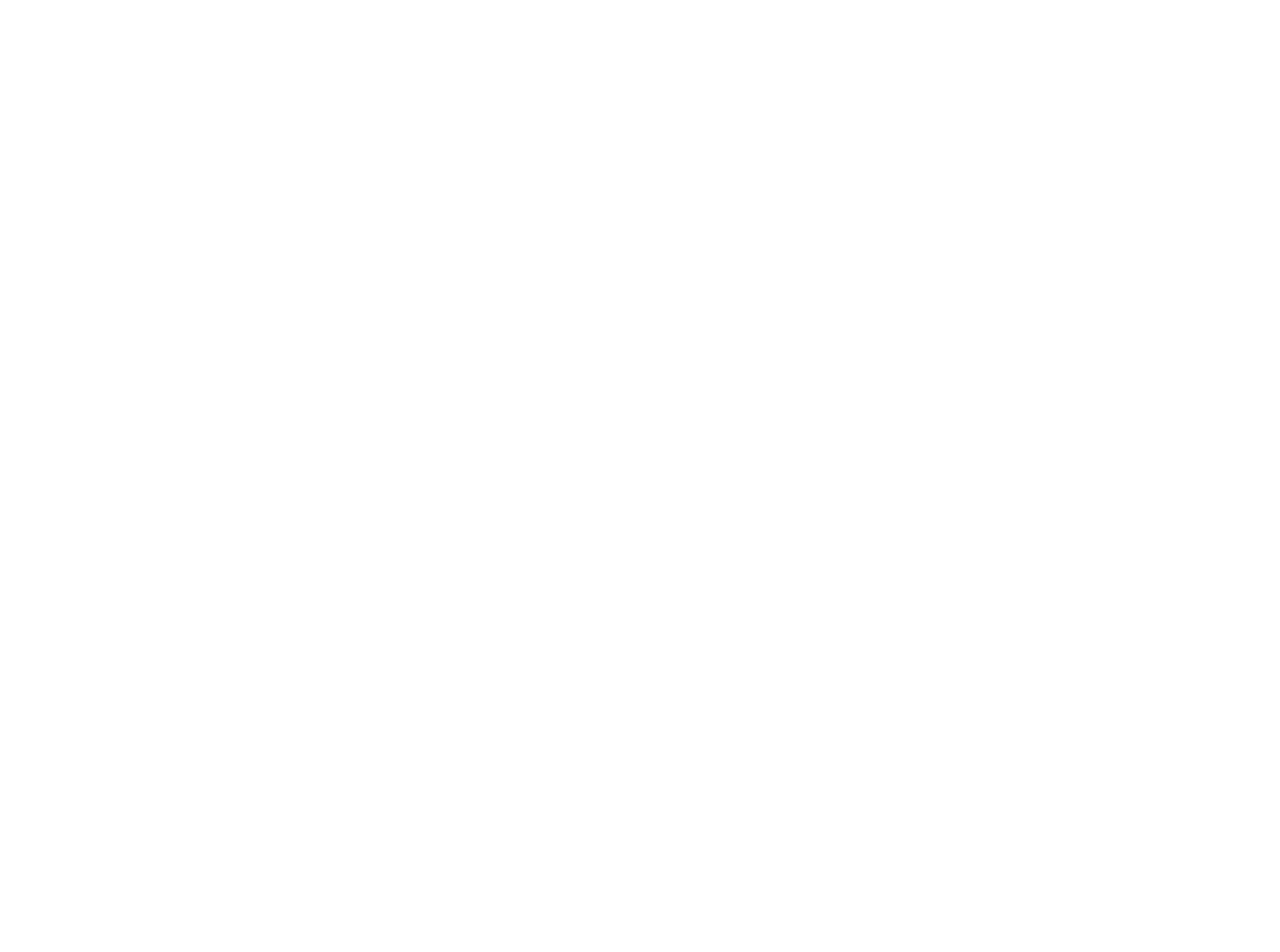
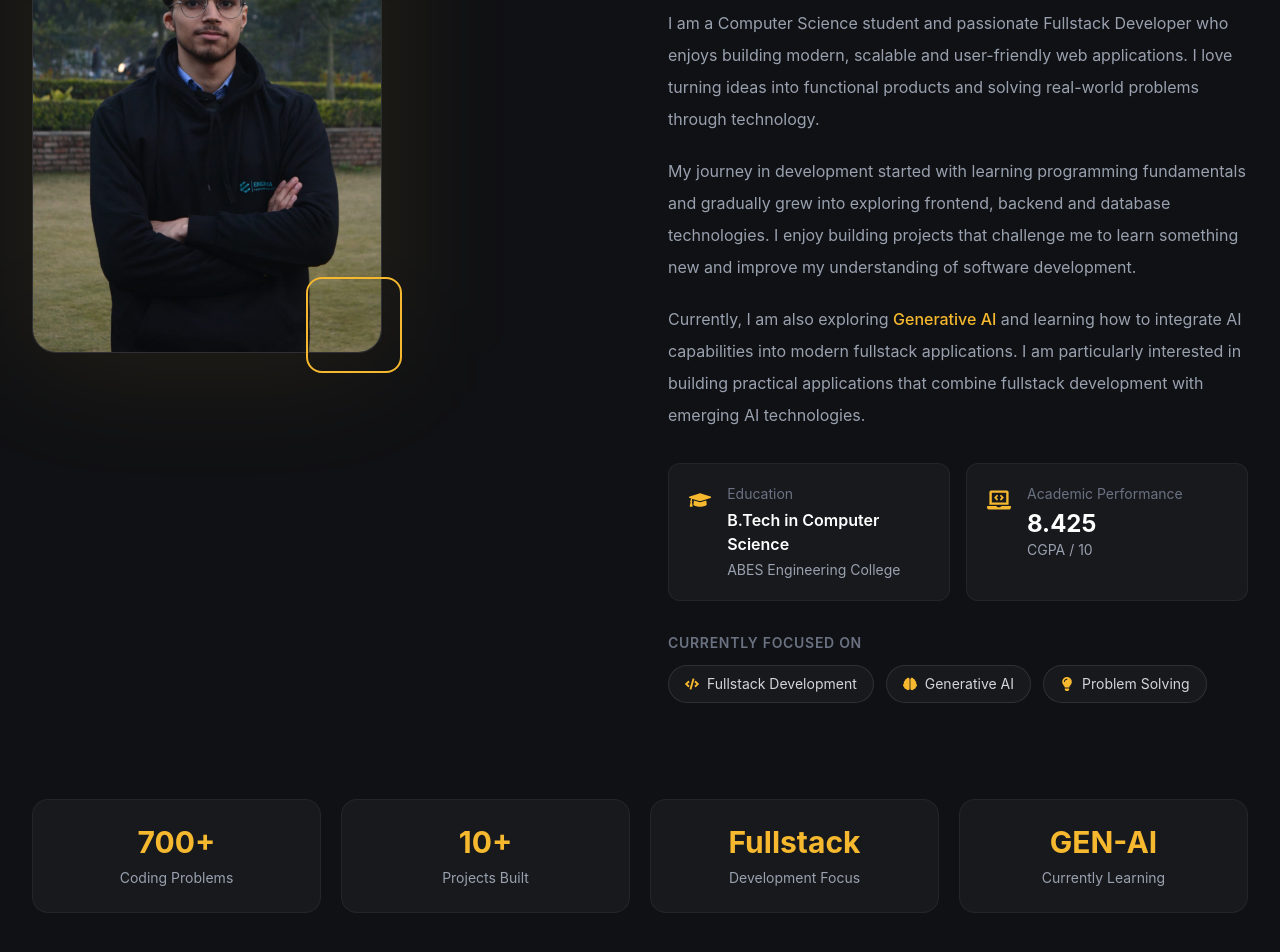
Before and after one commit to Arpit-Kumar-198/portfolio, a React app: page /about in a window 1280 px wide. Shown: the part 450-1402 px from the top of the page. Before the commit the page ends 800 px from the top, so only its background shows below. Built offline with nearby package versions, Linux system fonts and the light colour scheme; the HTML template or start-up script is replaced by a standard one.

Commit message:
Add About section

```diff
--- a/src/pages/About.jsx
+++ b/src/pages/About.jsx
@@ -1,8 +1,219 @@
-function About() {
-    return (
-        <>
+import {
+  FaCode,
+  FaLaptopCode,
+  FaGraduationCap,
+  FaLightbulb,
+  FaBrain,
+} from "react-icons/fa";
 
-        </>
-    )
-}
+const About = () => {
+  return (
+    <section
+      id="about"
+      className="bg-[#101114] px-6 py-24 text-white lg:px-8"
+    >
+      <div className="mx-auto max-w-7xl">
+
+        {/* Section Heading */}
+        <div className="mb-16 text-center">
+          <p className="mb-3 text-sm font-semibold uppercase tracking-[0.3em] text-[#F5B82E]">
+            Get To Know Me
+          </p>
+
+          <h2 className="text-4xl font-bold sm:text-5xl">
+            About <span className="text-[#F5B82E]">Me</span>
+          </h2>
+
+          <div className="mx-auto mt-5 h-1 w-16 rounded-full bg-[#F5B82E]" />
+        </div>
+
+        {/* Main Content */}
+        <div className="grid items-start gap-14 lg:grid-cols-2">
+
+          {/* Left - Image */}
+          <div className="flex justify-center lg:justify-start">
+            <div className="relative">
+
+              {/* Golden Glow */}
+              <div className="absolute inset-0 rounded-3xl bg-[#F5B82E]/10 blur-3xl" />
+
+              {/* Image */}
+              <div className="relative h-[380px] w-[300px] overflow-hidden rounded-3xl border border-white/10 bg-[#18191d] sm:h-[450px] sm:w-[350px]">
+                <img
+                  src="src/assets/profile.jpeg"
+                  alt="Arpit Kumar"
+                  className="h-full w-full object-cover"
+                />
+              </div>
+
+              {/* Decorative Box */}
+              <div className="absolute -bottom-5 -right-5 -z-0 h-24 w-24 rounded-2xl border-2 border-[#F5B82E]" />
+            </div>
+          </div>
+
+          {/* Right - About Content */}
+          <div>
+            <h3 className="text-3xl font-bold sm:text-4xl">
+              I'm <span className="text-[#F5B82E]">Arpit Kumar</span>
+            </h3>
+
+            <h4 className="mt-3 text-xl font-semibold text-gray-300">
+              Fullstack Developer & Computer Science Student
+            </h4>
+
+            <p className="mt-6 leading-8 text-gray-400">
+              I am a Computer Science student and passionate Fullstack
+              Developer who enjoys building modern, scalable and
+              user-friendly web applications. I love turning ideas into
+              functional products and solving real-world problems through
+              technology.
+            </p>
+
+            <p className="mt-5 leading-8 text-gray-400">
+              My journey in development started with learning programming
+              fundamentals and gradually grew into exploring frontend,
+              backend and database technologies. I enjoy building projects
+              that challenge me to learn something new and improve my
+              understanding of software development.
+            </p>
+
+            <p className="mt-5 leading-8 text-gray-400">
+              Currently, I am also exploring{" "}
+              <span className="font-medium text-[#F5B82E]">
+                Generative AI
+              </span>{" "}
+              and learning how to integrate AI capabilities into modern
+              fullstack applications. I am particularly interested in
+              building practical applications that combine fullstack
+              development with emerging AI technologies.
+            </p>
+
+            {/* Education & Focus Cards */}
+            <div className="mt-8 grid gap-4 sm:grid-cols-2">
+
+              {/* Education */}
+              <div className="rounded-xl border border-white/5 bg-[#18191d] p-5 transition-all duration-300 hover:-translate-y-1 hover:border-[#F5B82E]/40">
+                <div className="flex items-start gap-4">
+                  <FaGraduationCap className="mt-1 text-2xl text-[#F5B82E]" />
+
+                  <div>
+                    <p className="text-sm text-gray-500">
+                      Education
+                    </p>
+
+                    <p className="mt-1 font-semibold text-white">
+                      B.Tech in Computer Science
+                    </p>
+
+                    <p className="mt-1 text-sm text-gray-400">
+                      ABES Engineering College
+                    </p>
+                  </div>
+                </div>
+              </div>
+
+              {/* CGPA */}
+              <div className="rounded-xl border border-white/5 bg-[#18191d] p-5 transition-all duration-300 hover:-translate-y-1 hover:border-[#F5B82E]/40">
+                <div className="flex items-start gap-4">
+                  <FaLaptopCode className="mt-1 text-2xl text-[#F5B82E]" />
+
+                  <div>
+                    <p className="text-sm text-gray-500">
+                      Academic Performance
+                    </p>
+
+                    <p className="mt-1 text-2xl font-bold text-white">
+                      8.425
+                    </p>
+
+                    <p className="text-sm text-gray-400">
+                      CGPA / 10
+                    </p>
+                  </div>
+                </div>
+              </div>
+
+            </div>
+
+            {/* Areas of Interest */}
+            <div className="mt-8">
+              <p className="mb-3 text-sm font-semibold uppercase tracking-wider text-gray-500">
+                Currently Focused On
+              </p>
+
+              <div className="flex flex-wrap gap-3">
+
+                <span className="flex items-center gap-2 rounded-full border border-white/10 bg-[#18191d] px-4 py-2 text-sm text-gray-300 transition-colors hover:border-[#F5B82E]/50">
+                  <FaCode className="text-[#F5B82E]" />
+                  Fullstack Development
+                </span>
+
+                <span className="flex items-center gap-2 rounded-full border border-white/10 bg-[#18191d] px-4 py-2 text-sm text-gray-300 transition-colors hover:border-[#F5B82E]/50">
+                  <FaBrain className="text-[#F5B82E]" />
+                  Generative AI
+                </span>
+
+                <span className="flex items-center gap-2 rounded-full border border-white/10 bg-[#18191d] px-4 py-2 text-sm text-gray-300 transition-colors hover:border-[#F5B82E]/50">
+                  <FaLightbulb className="text-[#F5B82E]" />
+                  Problem Solving
+                </span>
+
+              </div>
+            </div>
+          </div>
+        </div>
+
+        {/* Bottom Stats */}
+        <div className="mt-24 grid grid-cols-2 gap-5 md:grid-cols-4">
+
+          {/* Coding Problems */}
+          <div className="rounded-2xl border border-white/5 bg-[#18191d] p-6 text-center transition-all duration-300 hover:-translate-y-2 hover:border-[#F5B82E]/40">
+            <h3 className="text-3xl font-bold text-[#F5B82E]">
+              700+
+            </h3>
+
+            <p className="mt-2 text-sm text-gray-400">
+              Coding Problems
+            </p>
+          </div>
+
+          {/* Projects */}
+          <div className="rounded-2xl border border-white/5 bg-[#18191d] p-6 text-center transition-all duration-300 hover:-translate-y-2 hover:border-[#F5B82E]/40">
+            <h3 className="text-3xl font-bold text-[#F5B82E]">
+              10+
+            </h3>
+
+            <p className="mt-2 text-sm text-gray-400">
+              Projects Built
+            </p>
+          </div>
+
+          {/* Technologies */}
+          <div className="rounded-2xl border border-white/5 bg-[#18191d] p-6 text-center transition-all duration-300 hover:-translate-y-2 hover:border-[#F5B82E]/40">
+            <h3 className="text-3xl font-bold text-[#F5B82E]">
+              Fullstack
+            </h3>
+
+            <p className="mt-2 text-sm text-gray-400">
+              Development Focus
+            </p>
+          </div>
+
+          {/* AI */}
+          <div className="rounded-2xl border border-white/5 bg-[#18191d] p-6 text-center transition-all duration-300 hover:-translate-y-2 hover:border-[#F5B82E]/40">
+            <h3 className="text-3xl font-bold text-[#F5B82E]">
+              GEN-AI
+            </h3>
+
+            <p className="mt-2 text-sm text-gray-400">
+              Currently Learning
+            </p>
+          </div>
+
+        </div>
+      </div>
+    </section>
+  );
+};
+
 export default About;
--- a/src/pages/Home.jsx
+++ b/src/pages/Home.jsx
@@ -77,7 +77,7 @@
               {/* Image Container */}
               <div className="relative flex h-72 w-72 items-end justify-center overflow-hidden rounded-full border-2 border-[#F5B82E] bg-[#18191d] sm:h-96 sm:w-96 lg:h-[480px] lg:w-[480px]">
                 <img
-                  src="src/assets/profile-img.jpeg"
+                  src="src/assets/profile.jpeg"
                   alt="Arpit Kumar"
                   className="h-full w-full object-cover"
                 />
--- a/src/pages/Layout.jsx
+++ b/src/pages/Layout.jsx
@@ -1,7 +1,7 @@
 import { Outlet } from "react-router-dom";
 import Navbar from "./Navbar";
 
-function Layout() {
+const Layout = () => {
     return (
         <>
             <Navbar />
--- a/src/pages/Navbar.jsx
+++ b/src/pages/Navbar.jsx
@@ -1,7 +1,7 @@
 import { useState } from "react";
 import { Link } from "react-router-dom";
 import { FiMenu, FiX, FiArrowRight } from "react-icons/fi";
-function Navbar() {
+const Navbar  = () => {
   const [menuOpen, setMenuOpen] = useState(false);
   return (
     <div className="bg-[#101114] text-white">
```
Also changed, not shown: src/assets/profile.jpeg (renamed from src/assets/profile-img.jpeg).
